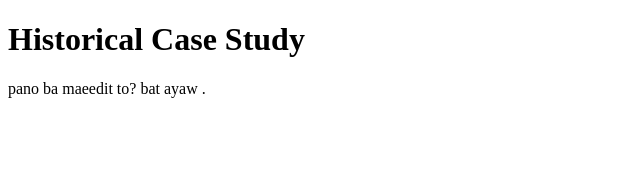
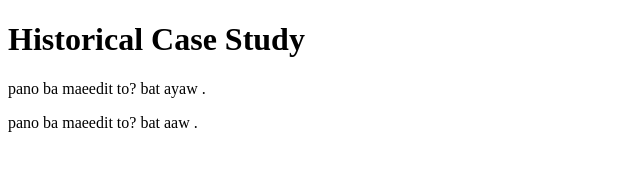
Before and after one commit to CkCreates/Historical-case-study, a plain HTML site: page index.html in a window 1280 px wide. Shown: the whole page, without its empty margins (0-640 px from the left). Drawn offline with Linux system fonts and the light colour scheme.

Commit message:
Update index.html

```diff
--- a/index.html
+++ b/index.html
@@ -10,6 +10,7 @@
 
     <h1>Historical Case Study</h1>
     <p>pano ba maeedit to? bat ayaw .</p>
+    <p>pano ba maeedit to? bat aaw .</p>
 
 </body>
 </html>
```
